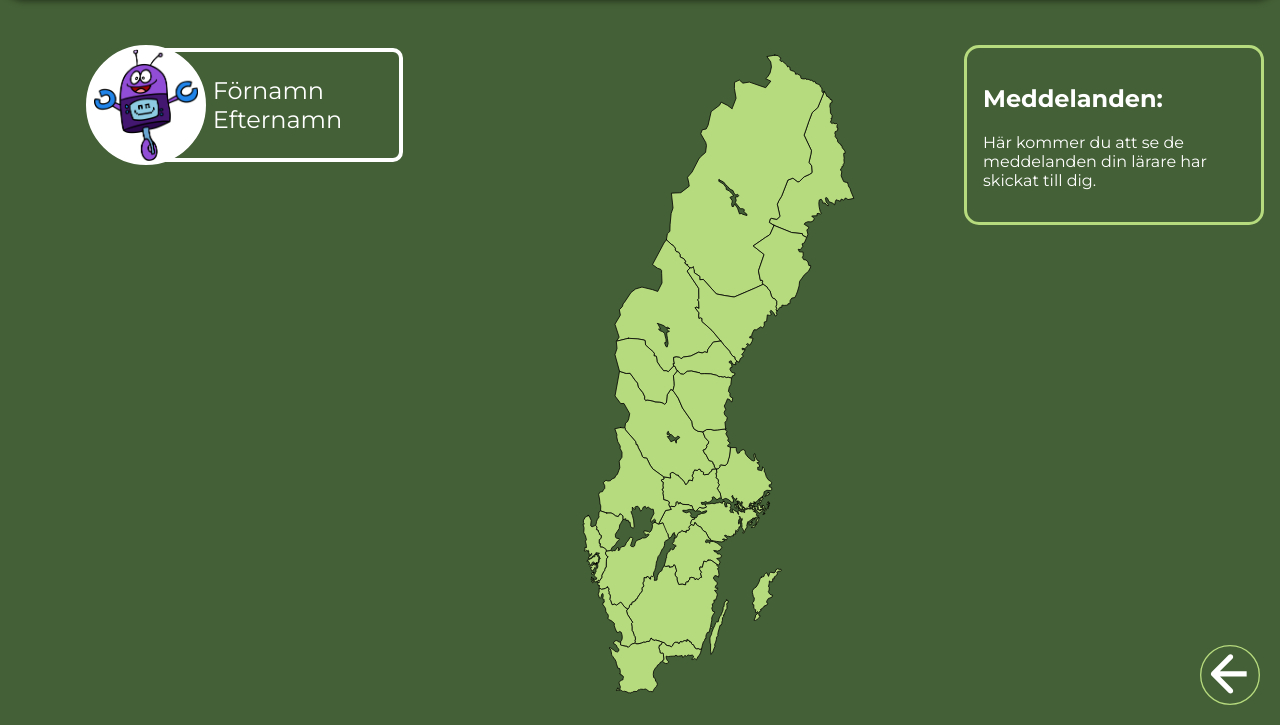
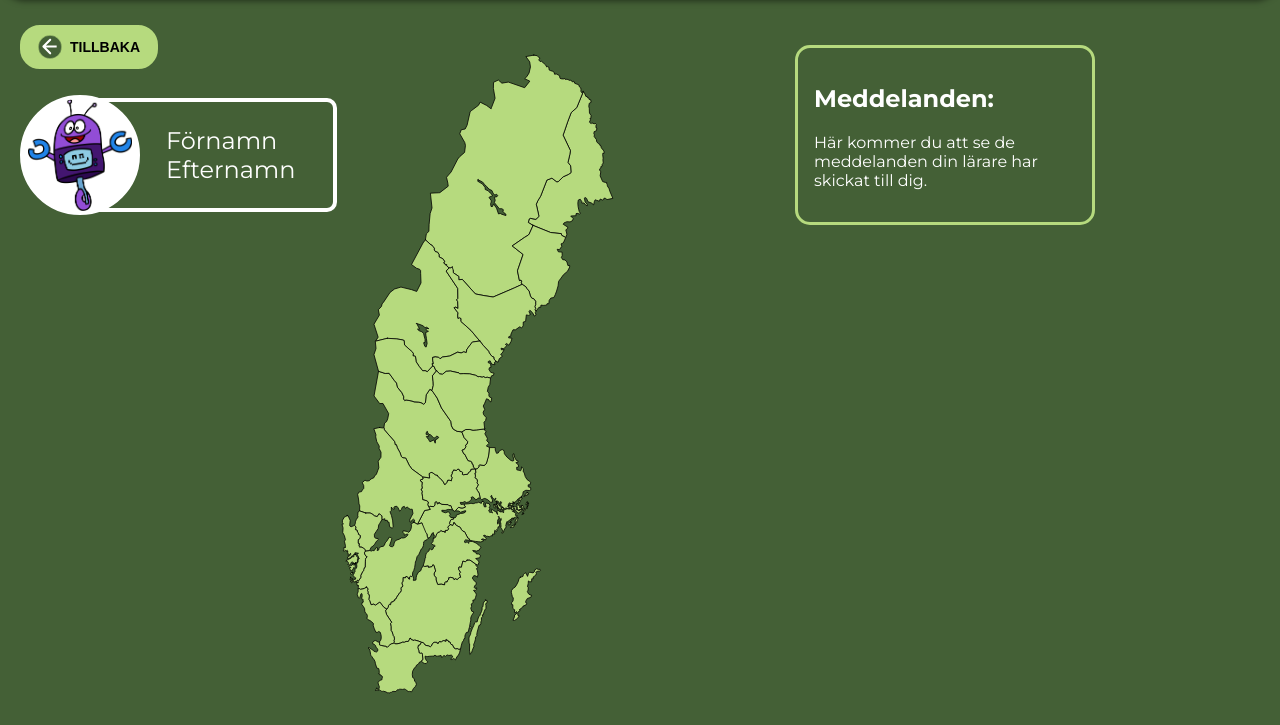
Before and after one commit to annabackegren/pluggskap, a website: page Public/HTML/map.html in a window 1280 px wide. Shown: the part 75-800 px from the top of the page. Drawn offline with Linux system fonts and the light colour scheme; a web font is replaced by a local one.

Commit message:
Skapad feedbackService, fixatbackbutton på flera platser samt uppdaterad userCard position

```diff
--- a/Public/CSS/backButton.css
+++ b/Public/CSS/backButton.css
@@ -1,5 +1,5 @@
 #back-button {
-  position: fixed;
+  position: absolute;
   bottom: 20px;
   right: 20px;
   width: 45px;
@@ -9,6 +9,9 @@
   background: transparent;
   cursor: pointer;
 }
+#back-button span {
+  display: none;
+}
 
 #back-button:hover {
   transform: scale(1.1);
@@ -17,12 +20,35 @@
 
 @media (min-width: 768px) {
   #back-button {
-    width: 60px;
-    height: 60px;
+    top: 100px;
+    left: 20px;
+    bottom: auto;
+    right: auto;
+    width: auto;
+    height: auto;
+    background-color: #b6da7e;
+    border: 2px solid #b6da7e;
+    border-radius: 20px;
+    padding: 8px 16px;
+    display: flex;
+    align-items: center;
+    gap: 8px;
   }
 
   #back-button svg {
-    width: 60px;
-    height: 60px;
+    width: 24px;
+    height: 24px;
+  }
+
+  #back-button span {
+    display: block;
+    color: #000000;
+    font-size: 14px;
+    font-weight: bold;
   }
 }
+@media (min-width: 768px) {
+  .user-card {
+    margin-top: 120px;
+  }
+}
--- a/Public/CSS/homepage.css
+++ b/Public/CSS/homepage.css
@@ -84,3 +84,7 @@
     flex-direction: row;
   }
 }
+
+.user-card p {
+  padding-left: 4.5rem !important;
+}
--- a/Public/CSS/map.css
+++ b/Public/CSS/map.css
@@ -120,3 +120,13 @@
     flex: 0 1 300px;
   }
 }
+
+@media screen and (min-width: 860px) {
+  #map-wrapper .user-card {
+    position: absolute !important;
+    top: 170px !important;
+    left: 20px !important;
+    transform: none !important;
+    margin: 0 !important;
+  }
+}
--- a/Public/CSS/userCard.css
+++ b/Public/CSS/userCard.css
@@ -36,6 +36,6 @@
 }
 
 .user-card p {
-  padding-left: 3.3rem;
+  padding-left: 4.5rem;
   font-size: 1.5rem;
 }
--- a/Public/HTML/backButton.html
+++ b/Public/HTML/backButton.html
@@ -5,5 +5,5 @@
             d="M8.74081 20.1952C7.95976 20.9762 7.95976 22.2425 8.74081 23.0236L21.4687 35.7515C22.2498 36.5326 23.5161 36.5326 24.2972 35.7515C25.0782 34.9705 25.0782 33.7041 24.2972 32.9231L12.9835 21.6094L24.2972 10.2957C25.0782 9.51462 25.0782 8.24829 24.2972 7.46724C23.5161 6.68619 22.2498 6.68619 21.4687 7.46724L8.74081 20.1952ZM35 21.6094V19.6094L10.155 19.6094V21.6094V23.6094L35 23.6094V21.6094Z"
             fill="white" />
     </svg>
-
+    <span>TILLBAKA</span>
 </button>
--- a/Public/js/homepage.js
+++ b/Public/js/homepage.js
@@ -2,9 +2,9 @@
 const mypagebtn = document.querySelector("#mypagebtn");
 
 mapbtn.addEventListener("click", () => {
-  window.location.href = "http://localhost:3000/html/map.html";
+  window.location.href = "map.html";
 });
 
 mypagebtn.addEventListener("click", () => {
-  window.location.href = "http://localhost:3000/html/profilepage.html";
+  window.location.href = "profilepage.html";
 });
```
Also changed, not shown: Public/HTML/homepage.html (+4 -4 lines), Public/HTML/index.html (+8 -16 lines), Public/HTML/profilepage.html (+9 -7 lines), Public/HTML/province.html (+5 -4 lines), Public/HTML/quiz.html (+6 -0 lines), Public/HTML/teacherFeedback.html (+2 -0 lines), controllers/feedbackController.ts (+18 -16 lines), services/feedbackService.ts (added, +41 -0 lines).
